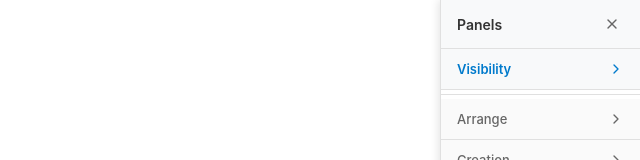
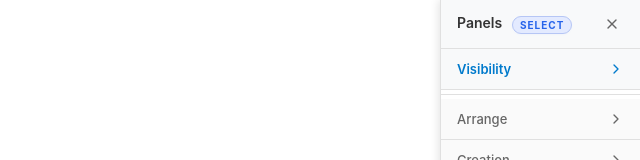
Before and after one commit to regalagram/sspe, a React (Vite) app: page / in a window 1280 px wide. Shown: the top 160 px of the page, without its empty margins (640-1280 px from the left). Built offline with nearby package versions, Linux system fonts and the light colour scheme; what path-data-parser would draw is missing.

Commit message:
refactor: Integrate useToolModeState hook for managing tool mode and update related components

```diff
--- /dev/null
+++ b/src/hooks/useToolMode.ts
@@ -0,0 +1,23 @@
+import { useSyncExternalStore } from 'react';
+import { toolModeManager } from '../managers/ToolModeManager';
+
+let lastSnapshot: any = null;
+export function useToolModeState() {
+  return useSyncExternalStore(
+    (cb) => {
+      toolModeManager['listeners'].push(cb);
+      return () => {
+        toolModeManager['listeners'] = toolModeManager['listeners'].filter(l => l !== cb);
+      };
+    },
+    () => {
+      // Cache snapshot to avoid infinite loop
+      const snap = toolModeManager.getState();
+      if (lastSnapshot && JSON.stringify(lastSnapshot) === JSON.stringify(snap)) {
+        return lastSnapshot;
+      }
+      lastSnapshot = snap;
+      return snap;
+    }
+  );
+}
--- a/src/plugins/panelmode/AccordionSidebar.tsx
+++ b/src/plugins/panelmode/AccordionSidebar.tsx
@@ -2,6 +2,7 @@ import React, { useRef, useEffect } from 'react';
 import { UIComponentDefinition } from '../../core/PluginSystem';
 import { usePanelModeStore } from './PanelManager';
 import { ChevronDown, ChevronRight, X } from 'lucide-react';
+import { useToolModeState } from '../../hooks/useToolMode';
 
 interface AccordionSidebarProps {
   plugins: UIComponentDefinition[];
@@ -16,6 +17,7 @@ export const AccordionSidebar: React.FC<AccordionSidebarProps> = ({ plugins }) =
   } = usePanelModeStore();
 
   const panelsContainerRef = useRef<HTMLDivElement>(null);
+  const toolMode = useToolModeState();
 
   const visiblePanels = getVisiblePanels();
 
@@ -119,7 +121,31 @@ export const AccordionSidebar: React.FC<AccordionSidebarProps> = ({ plugins }) =
   return (
     <div className="accordion-sidebar" style={sidebarStyle}>
       <div style={headerStyle}>
-        <span>Panels</span>
+        <span>
+          Panels
+          <span
+            style={{
+              display: 'inline-block',
+              marginLeft: 10,
+              padding: '2px 2px',
+              borderRadius: 12,
+              background: '#e3eaff',
+              color: '#2563eb',
+              fontWeight: 700,
+              fontSize: 10,
+              letterSpacing: 1,
+              border: '1px solid #b6c6f5',
+              boxShadow: '0 1px 2px rgba(80,120,255,0.04)',
+              verticalAlign: 'middle',
+              minWidth: 60,
+              textAlign: 'center',
+              transition: 'background 0.2s',
+            }}
+            title="Active tool mode"
+          >
+            {toolMode.activeMode?.toUpperCase() || '—'}
+          </span>
+        </span>
         <button
           style={closeButtonStyle}
           onClick={handleCloseAccordion}
--- a/src/plugins/selection/Selection.tsx
+++ b/src/plugins/selection/Selection.tsx
@@ -315,7 +315,8 @@ export const SelectionTools: React.FC<SelectionToolsProps> = ({
 };
 
 export const SelectionToolsComponent: React.FC = () => {
-  const { mode, selection, setMode, clearSelection } = useEditorStore();
+  const { mode, selection, clearSelection } = useEditorStore();
+  // Usar toolModeManager para cambiar el modo global
 
   const selectedCount =
     selection.selectedPaths.length +
@@ -326,7 +327,7 @@ export const SelectionToolsComponent: React.FC = () => {
     <div>
       <SelectionTools
         currentMode={mode.current}
-        onSetSelectionMode={() => setMode('select')}
+        onSetSelectionMode={() => toolModeManager.setMode('select')}
         onClearSelection={clearSelection}
         selectedCount={selectedCount}
       />
--- a/src/plugins/shortcuts/ShortcutsPanel.tsx
+++ b/src/plugins/shortcuts/ShortcutsPanel.tsx
@@ -74,7 +74,7 @@ export const ShortcutsPanel: React.FC = () => {
                     fontFamily: 'inherit',
                     fontSize: 11,
                     boxShadow: '0 1px 1px rgba(0,0,0,0.04)'
-                  }}>{s.key.length === 1 ? s.key.toUpperCase() : s.key}</kbd>
+                  }}>{s.key.length === 1 ? s.key : s.key}</kbd>
                 </div>
                 <div style={{ color: '#444', fontSize: 11, paddingTop: 4, paddingBottom: 4 }}>{s.description}</div>
               </div>
--- a/src/plugins/undo-redo/UndoRedo.tsx
+++ b/src/plugins/undo-redo/UndoRedo.tsx
@@ -80,7 +80,7 @@ export const UndoRedoPlugin: Plugin = {
       }
     },
     {
-      key: 'z',
+      key: 'Z',
       modifiers: ['ctrl', 'shift'],
       description: 'Redo (Alternative)',
       action: () => {
```
